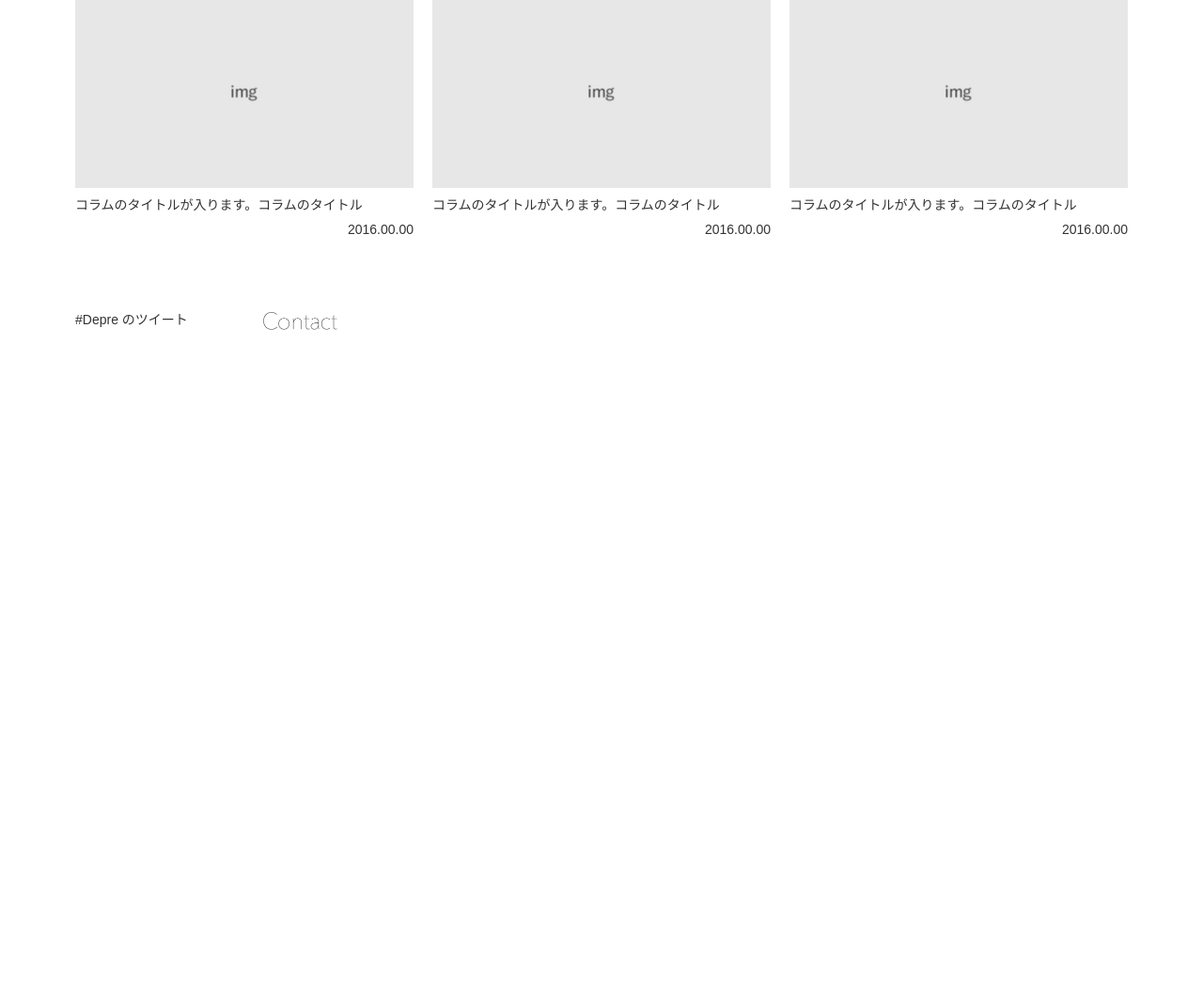
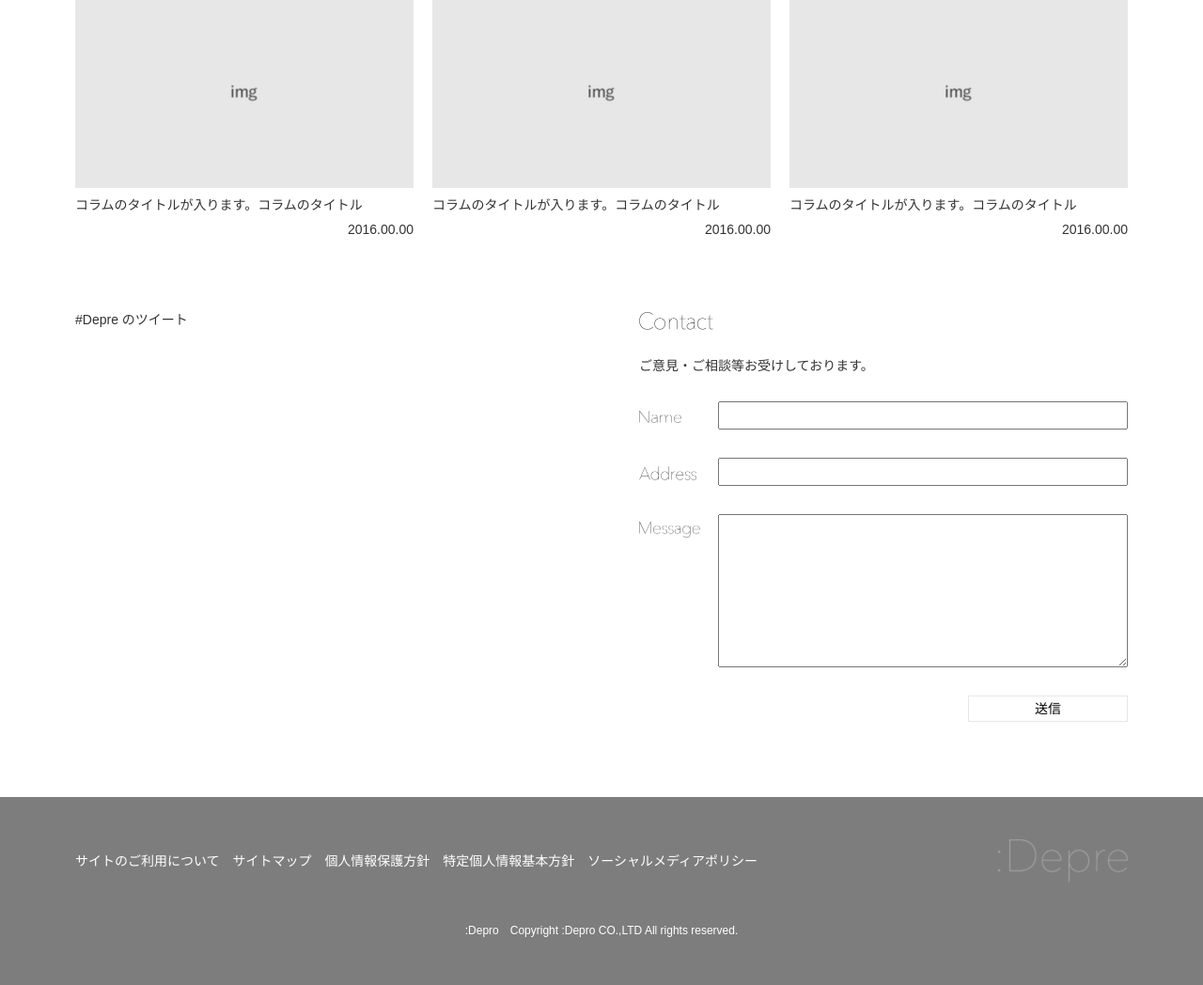
Before and after one commit to shimoyama-tomoaki/depre, a PHP site: page / in a window 1280 px wide. Shown: the part 1816-2864 px from the top of the page at 94% size. Before the commit the page ends 2167 px from the top, so only its background shows below. Run offline with PHP 8.4, Linux system fonts and the light colour scheme; some libraries are stand-ins or nearby versions.

Commit message:
[wip] PC版まで

```diff
--- a/index.html
+++ b/index.html
@@ -114,17 +114,58 @@
   <div class="section _contact">
     <div class="container">
       <div class="row row--gutter-80">
-        <div class="col--lg--6 col--md-6 col--sm-12 col-xs-12">
+        <div class="col--lg-6 col--md-6 col--sm-12 col-xs-12">
           <a class="twitter-timeline"  href="https://twitter.com/hashtag/Depre" data-widget-id="818636345157353472">#Depre のツイート</a>
           <script>!function(d,s,id){var js,fjs=d.getElementsByTagName(s)[0],p=/^http:/.test(d.location)?'http':'https';if(!d.getElementById(id)){js=d.createElement(s);js.id=id;js.src=p+"://platform.twitter.com/widgets.js";fjs.parentNode.insertBefore(js,fjs);}}(document,"script","twitter-wjs");</script>
         </div>
-        <div class="col--lg--6 col--md-6 col--sm-12 col-xs-12">
+
+        <div class="col--lg-6 col--md-6 col--sm-12 col-xs-12">
           <div class="_contact__header"><img src="images/Contact_nav.png" width="79" height="19" alt=""></div>
-          <div class="_contact__body"></div>
+          <div class="_contact__body">
+            <p class="_contact__detail">ご意見・ご相談等お受けしております。</p>
+            <form action="" method="post">
+              <div class="_contact__form">
+                <label for="name"><img src="common/images/contact/contact_name.png" width="45" height="14" alt=""></label>
+                <input type="text" id="name" />
+              </div>
+
+              <div class="_contact__form">
+                <label for="address"><img src="common/images/contact/contact_address.png" width="61" height="15" alt=""></label>
+                <input type="text" id="address" />
+              </div>
+
+              <div class="_contact__form">
+                <label for="message"><img src="common/images/contact/contact_massa.png" width="65" height="18" alt=""></label>
+                <textarea id="message" cols="30" rows="10"></textarea>
+              </div>
+
+              <div class="_contact__button">
+                <button type="submit">送信</button>
+              </div>
+            </form>
+          </div>
         </div>
       </div>
     </div>
   </div>
 
+  <footer>
+    <div class="footer__wrapper clearfix">
+      <ul class="footer__list">
+        <li class="footer__item"><a href="#">サイトのご利用について</a></li>
+        <li class="footer__item"><a href="#">サイトマップ</a></li>
+        <li class="footer__item"><a href="#">個人情報保護方針</a></li>
+        <li class="footer__item"><a href="#">特定個人情報基本方針</a></li>
+        <li class="footer__item"><a href="#">ソーシャルメディアポリシー</a></li>
+      </ul>
+      <h2 class="footer__logo">
+        <a href="#">
+          <img src="images/footer_logo.png" width="138" height="46" alt="">
+        </a>
+      </h2>
+    </div>
+    <p class="footer__copy">:Depro　Copyright :Depro CO.,LTD All rights reserved.</p>
+  </footer>
+
 </body>
 </html>
--- a/style/top.css
+++ b/style/top.css
@@ -26,6 +26,12 @@ a {
 a:hover {
   opacity: 0.6;
   transition: 0.3s;
+}
+
+.clearfix::after {
+  display: block;
+  clear: both;
+  content: "";
 }
 
 
@@ -216,3 +222,98 @@ a:hover {
   margin-top: 10px;
   float: right;
 }
+
+
+
+/*===========================
+ * contacet
+ * ========================*/
+._contact__header {
+  margin-bottom: 30px;
+}
+
+._contact__body label {
+  display: inline-block;
+  width: 100px;
+  line-height: 30px;
+}
+
+._contact__form input,
+textarea {
+  width: 100%;
+}
+
+._contact__form input {
+  height: 30px;
+}
+
+._contact__form label img {
+  vertical-align: middle;
+}
+
+._contact__form {
+  display: flex;
+  margin: 30px 0;
+}
+
+._contact__button {
+  text-align: right;
+}
+
+._contact__button button {
+  width: 170px;
+  padding: 5px 0;
+  text-decoration: none;
+  background-color: #fff;
+  border: 1px solid #e7e7e7;
+  transition: 0.2s;
+}
+
+._contact__button button:hover {
+  background-color: #e7e7e7;
+}
+
+
+
+/*===========================
+ * footer
+ * ========================*/
+footer {
+  margin-top: 80px;
+  width: 100%;
+  background-color: #7d7d7d;
+}
+
+.footer__wrapper {
+  position: relative;
+  max-width: 1120px;
+  margin: 0 auto;
+}
+
+.footer__list {
+  float: left;
+  margin: 60px 0;
+}
+
+.footer__item {
+  display: inline-block;
+  margin-right: 10px;
+}
+
+.footer__item a {
+  color: #fff;
+}
+
+.footer__logo {
+  position: absolute;
+  top: 50%;
+  right: 0;
+  margin-top: -23px;
+}
+
+.footer__copy {
+  padding-bottom: 50px;
+  color: #fff;
+  font-size: 12px;
+  text-align: center;
+}
```
